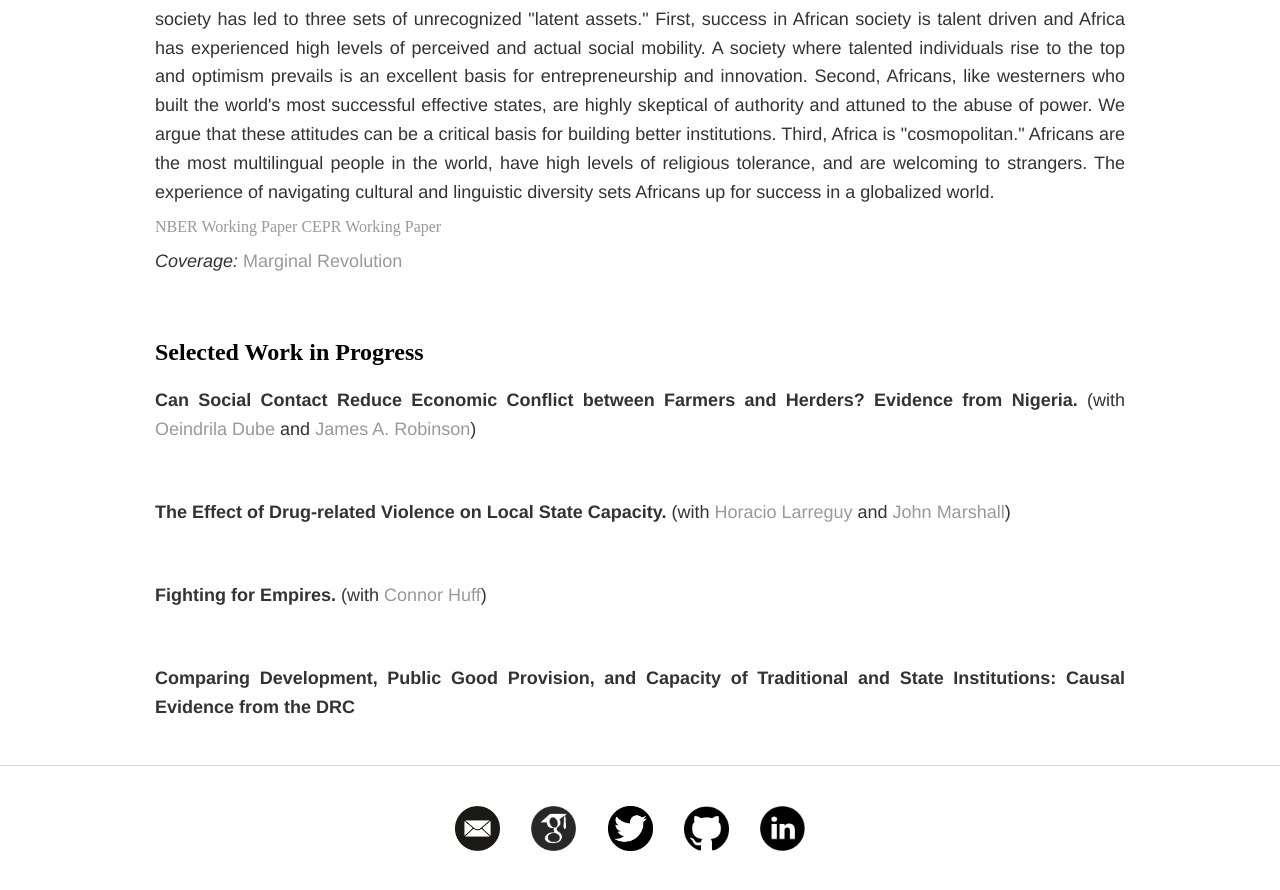
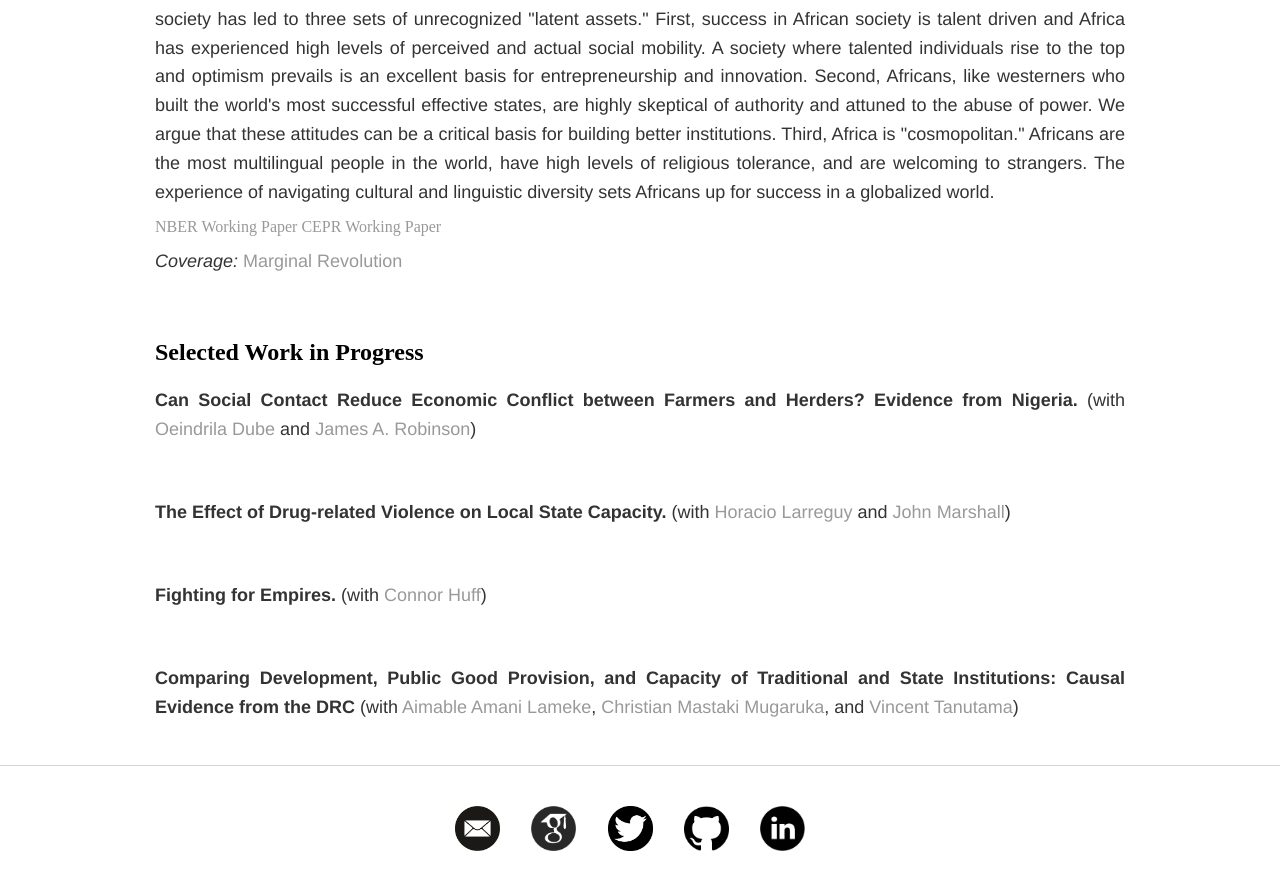
Before and after one commit to soeren-henn/soeren-henn.github.io, a Jekyll site: the page built from research/index.html, in a window 1280 px wide and 900 px high, scrolled down 3737 px. Shown: the top 890 px of the window. Built offline with Jekyll 4.4.1, drawn with Linux system fonts in a browser that asks for light colours.

Commit message:
Update index.html

```diff
--- a/research/index.html
+++ b/research/index.html
@@ -84,7 +84,7 @@ title: Research
 	</div>
 
 	<div class="paper">
-		<p><b>Comparing Development, Public Good Provision, and Capacity of Traditional and State Institutions: Causal Evidence from the DRC</b> </p>
+		<p><b>Comparing Development, Public Good Provision, and Capacity of Traditional and State Institutions: Causal Evidence from the DRC</b> (with <a href="https://marakujakivuresearch.com/" target="_blank">Aimable Amani Lameke</a>, <a href="https://marakujakivuresearch.com/" target="_blank">Christian Mastaki Mugaruka</a>, and <a href="http://vincent-tanutama.com/" target="_blank">Vincent Tanutama</a>)</p>
 	</div>
 
 </div>
```
